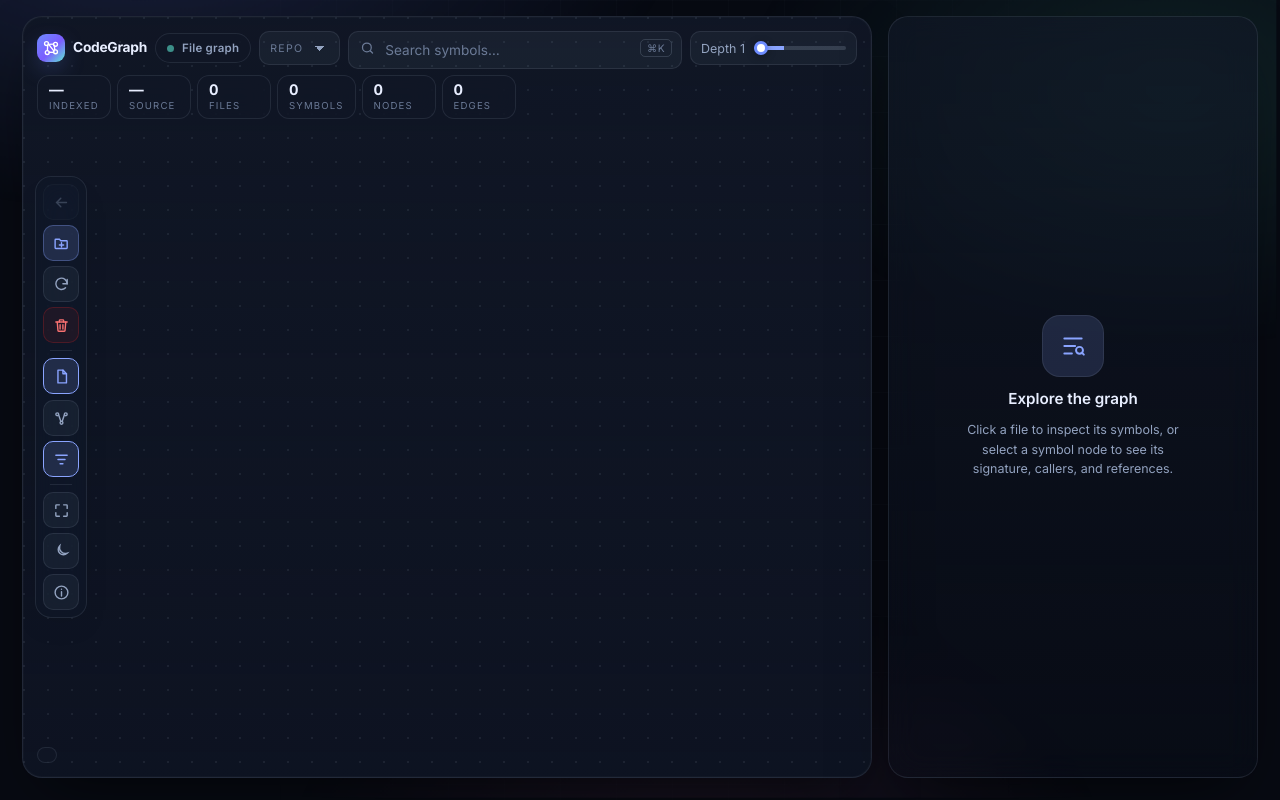
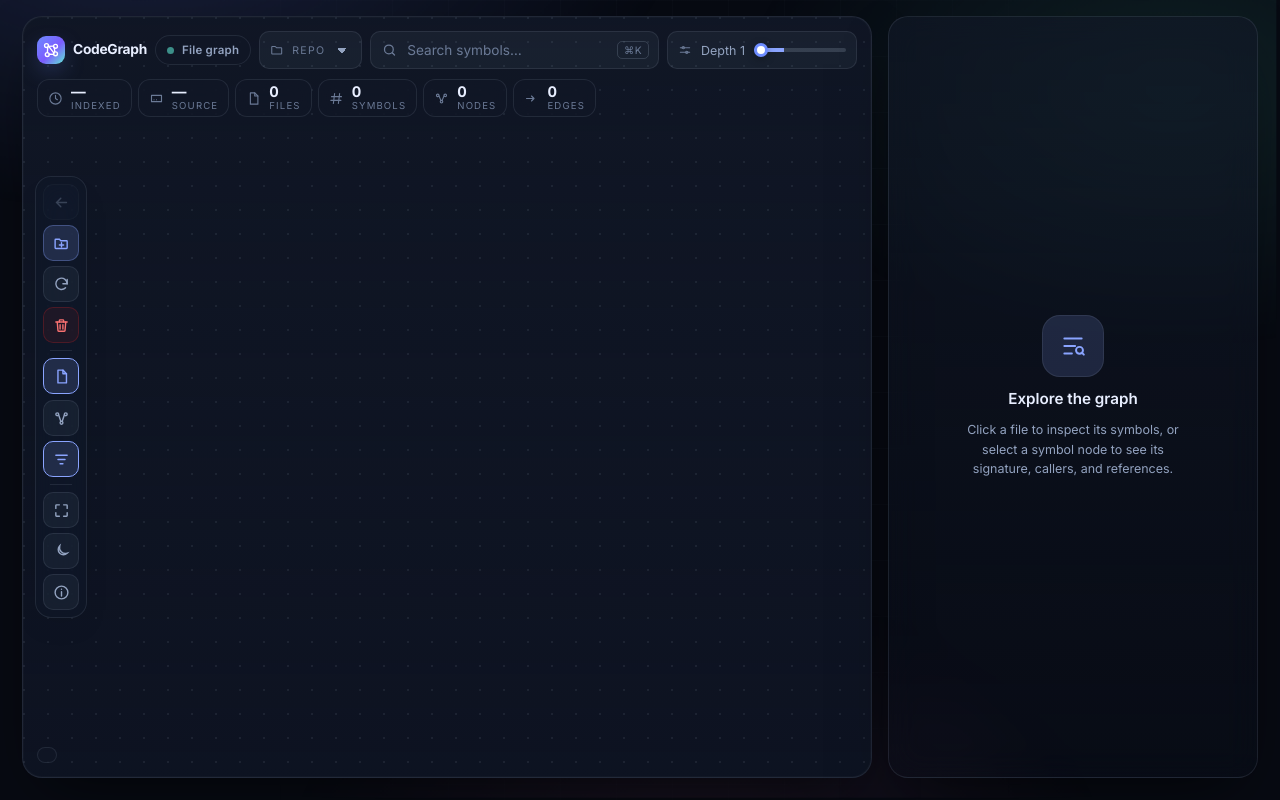
Before and after one commit to serifcolakel/codegraph, a website: page web/index.html in a window 1280 px wide. Drawn offline with Linux system fonts and the light colour scheme; a script that the page names is missing.

Commit message:
feat(ui): align topbar and stat heights and add icons

```diff
--- a/web/index.html
+++ b/web/index.html
@@ -844,11 +844,11 @@
       }
 
       .topbar-main .control {
-        height: 34px;
+        height: 38px;
       }
 
       .topbar-main .search-box {
-        height: 34px;
+        height: 38px;
       }
 
       .graph-badge {
@@ -878,6 +878,7 @@
 
       .stats {
         display: flex;
+        align-items: center;
         gap: 6px;
         flex-wrap: wrap;
         justify-content: flex-end;
@@ -886,15 +887,38 @@
 
       .stat {
         display: flex;
-        flex-direction: column;
-        gap: 2px;
+        flex-direction: row;
+        align-items: center;
+        gap: 8px;
+        height: 38px;
         min-width: 74px;
-        padding: 7px 11px;
+        padding: 0 10px;
         background: var(--surface);
         border: 1px solid var(--line);
         border-radius: 12px;
         backdrop-filter: blur(12px);
         -webkit-backdrop-filter: blur(12px);
+      }
+
+      .stat-icon {
+        width: 15px;
+        height: 15px;
+        flex: none;
+        color: var(--text-faint);
+      }
+
+      .stat-text {
+        display: flex;
+        flex-direction: column;
+        gap: 1px;
+        min-width: 0;
+      }
+
+      .control-icon {
+        width: 14px;
+        height: 14px;
+        flex: none;
+        color: var(--text-faint);
       }
 
       .stat-value {
@@ -1897,6 +1921,9 @@
               </div>
 
               <div class="control">
+                <svg class="control-icon" aria-hidden="true" viewBox="0 0 24 24" fill="none" stroke="currentColor" stroke-width="1.8" stroke-linecap="round" stroke-linejoin="round">
+                  <path d="M3 7a1 1 0 0 1 1-1h5l2 2h8a1 1 0 0 1 1 1v9a1 1 0 0 1-1 1H4a1 1 0 0 1-1-1Z" />
+                </svg>
                 <span class="control-label">Repo</span>
                 <select id="repoSelect" data-testid="repo-select" aria-label="Repository"></select>
               </div>
@@ -1930,6 +1957,11 @@
               </div>
 
               <div class="control slider-group">
+                <svg class="control-icon" aria-hidden="true" viewBox="0 0 24 24" fill="none" stroke="currentColor" stroke-width="1.8" stroke-linecap="round">
+                  <path d="M4 8h16M4 16h16" />
+                  <circle cx="9" cy="8" r="2" />
+                  <circle cx="15" cy="16" r="2" />
+                </svg>
                 <label for="depthSlider">Depth <span id="depthVal">1</span></label>
                 <input
                   type="range"
@@ -1944,28 +1976,64 @@
 
             <div class="stats" aria-live="polite">
               <div class="stat" title="Last index time">
+                <svg class="stat-icon" aria-hidden="true" viewBox="0 0 24 24" fill="none" stroke="currentColor" stroke-width="1.8" stroke-linecap="round" stroke-linejoin="round">
+                  <circle cx="12" cy="12" r="9" />
+                    <path d="M12 7v5l3 2" />
+                </svg>
+                <span class="stat-text">
                   <span class="stat-value" id="statIndexed" data-testid="stat-indexed">—</span>
                   <span class="stat-label">Indexed</span>
+                </span>
               </div>
               <div class="stat" title="Indexed source size">
+                <svg class="stat-icon" aria-hidden="true" viewBox="0 0 24 24" fill="none" stroke="currentColor" stroke-width="1.8" stroke-linecap="round" stroke-linejoin="round">
+                  <path d="M4 7h16v10H4z" />
+                    <path d="M8 14h.01M12 14h.01" />
+                </svg>
+                <span class="stat-text">
                   <span class="stat-value" id="statSource" data-testid="stat-source">—</span>
                   <span class="stat-label">Source</span>
+                </span>
               </div>
               <div class="stat" title="Indexed files">
+                <svg class="stat-icon" aria-hidden="true" viewBox="0 0 24 24" fill="none" stroke="currentColor" stroke-width="1.8" stroke-linecap="round" stroke-linejoin="round">
+                  <path d="M7 3h7l5 5v13H7z" />
+                    <path d="M14 3v5h5" />
+                </svg>
+                <span class="stat-text">
                   <span class="stat-value" id="statFiles" data-testid="stat-files">0</span>
                   <span class="stat-label">Files</span>
+                </span>
               </div>
               <div class="stat" title="Searchable symbols">
+                <svg class="stat-icon" aria-hidden="true" viewBox="0 0 24 24" fill="none" stroke="currentColor" stroke-width="1.8" stroke-linecap="round" stroke-linejoin="round">
+                  <path d="M9 4 7 20M17 4l-2 16M4 9h16M3 15h16" />
+                </svg>
+                <span class="stat-text">
                   <span class="stat-value" id="statSymbols" data-testid="stat-symbols">0</span>
                   <span class="stat-label">Symbols</span>
-              </div>
-              <div class="stat">
+                </span>
+              </div>
+              <div class="stat" title="Visible nodes">
+                <svg class="stat-icon" aria-hidden="true" viewBox="0 0 24 24" fill="none" stroke="currentColor" stroke-width="1.8" stroke-linecap="round" stroke-linejoin="round">
+                  <circle cx="6" cy="7" r="2" />
+                    <circle cx="18" cy="7" r="2" />
+                    <circle cx="12" cy="17" r="2" />
+                    <path d="M8 8l3 7M16 8l-3 7" />
+                </svg>
+                <span class="stat-text">
                   <span class="stat-value" id="statNodes" data-testid="stat-nodes">0</span>
                   <span class="stat-label">Nodes</span>
-              </div>
-              <div class="stat">
+                </span>
+              </div>
+              <div class="stat" title="Visible edges">
+                <svg class="stat-icon" aria-hidden="true" viewBox="0 0 24 24" fill="none" stroke="currentColor" stroke-width="1.8" stroke-linecap="round" stroke-linejoin="round">
+                  <path d="M4 12h12M12 8l4 4-4 4" />
+                </svg>
+                <span class="stat-text">
                   <span class="stat-value" id="statEdges" data-testid="stat-edges">0</span>
                   <span class="stat-label">Edges</span>
+                </span>
               </div>
             </div>
           </div>
```
Lines whose indentation alone changed are shown as unchanged.
